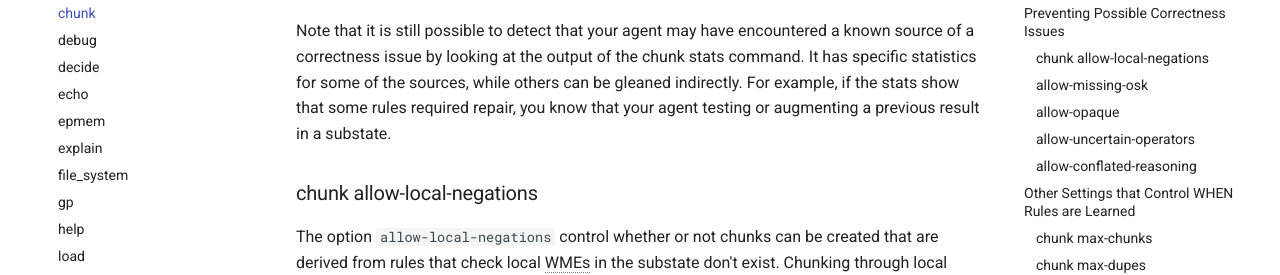
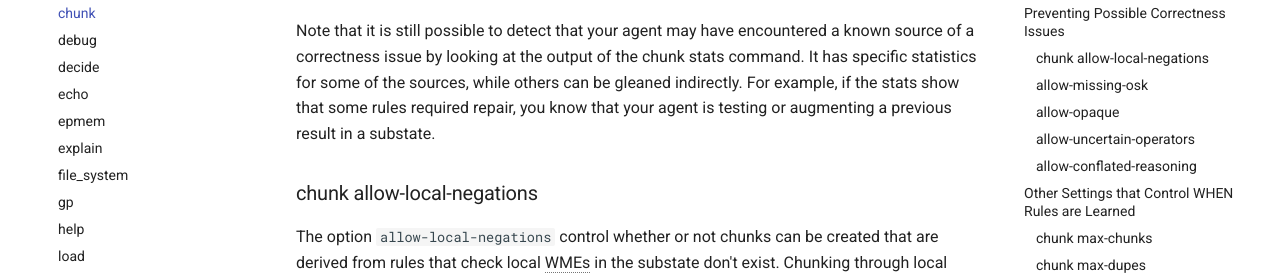
Before and after one commit to SoarGroup/SoarGroup.github.io, an MkDocs documentation site: the page built from docs/reference/cli/cmd_chunk.md, in a window 1280 px wide and 900 px high, scrolled down 2514 px. Shown: the part 239-514 px from the top of the window. Built offline with MkDocs 1.6.1 and Material for MkDocs 9.7.7, drawn with Linux system fonts in a browser that asks for light colours; comment, search, counter and statistics services are not loaded.

```diff
--- a/docs/reference/cli/cmd_chunk.md
+++ b/docs/reference/cli/cmd_chunk.md
@@ -127,7 +127,7 @@
 known source of a correctness issue by looking at the output of the chunk
 stats command. It has specific statistics for some of the sources, while others
 can be gleaned indirectly. For example, if the stats show that some rules
-required repair, you know that your agent testing or augmenting a previous
+required repair, you know that your agent is testing or augmenting a previous
 result in a substate.
 
 ### chunk allow-local-negations
```
Also changed, not shown: docs/reference/cli/cmd_explain.md (+1 -1 lines), docs/reference/cli/cmd_visualize.md (+5 -4 lines).
